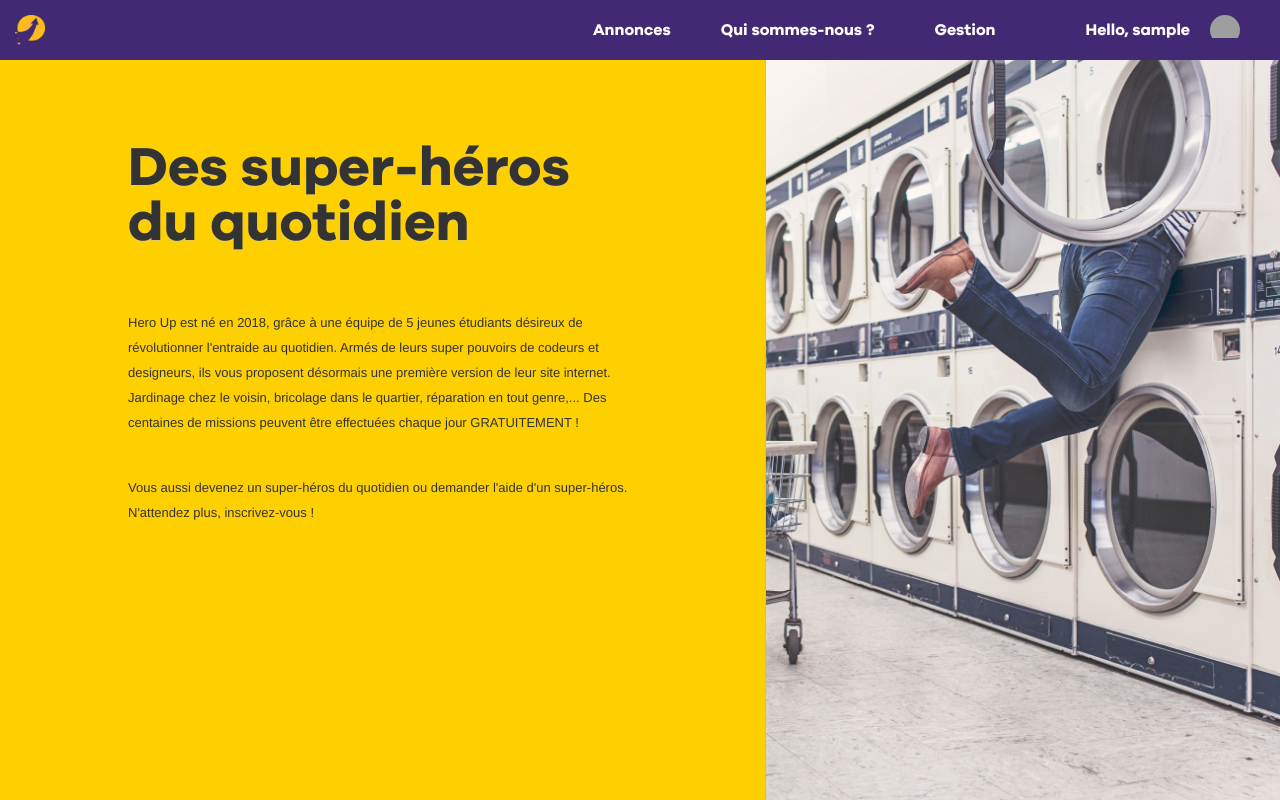
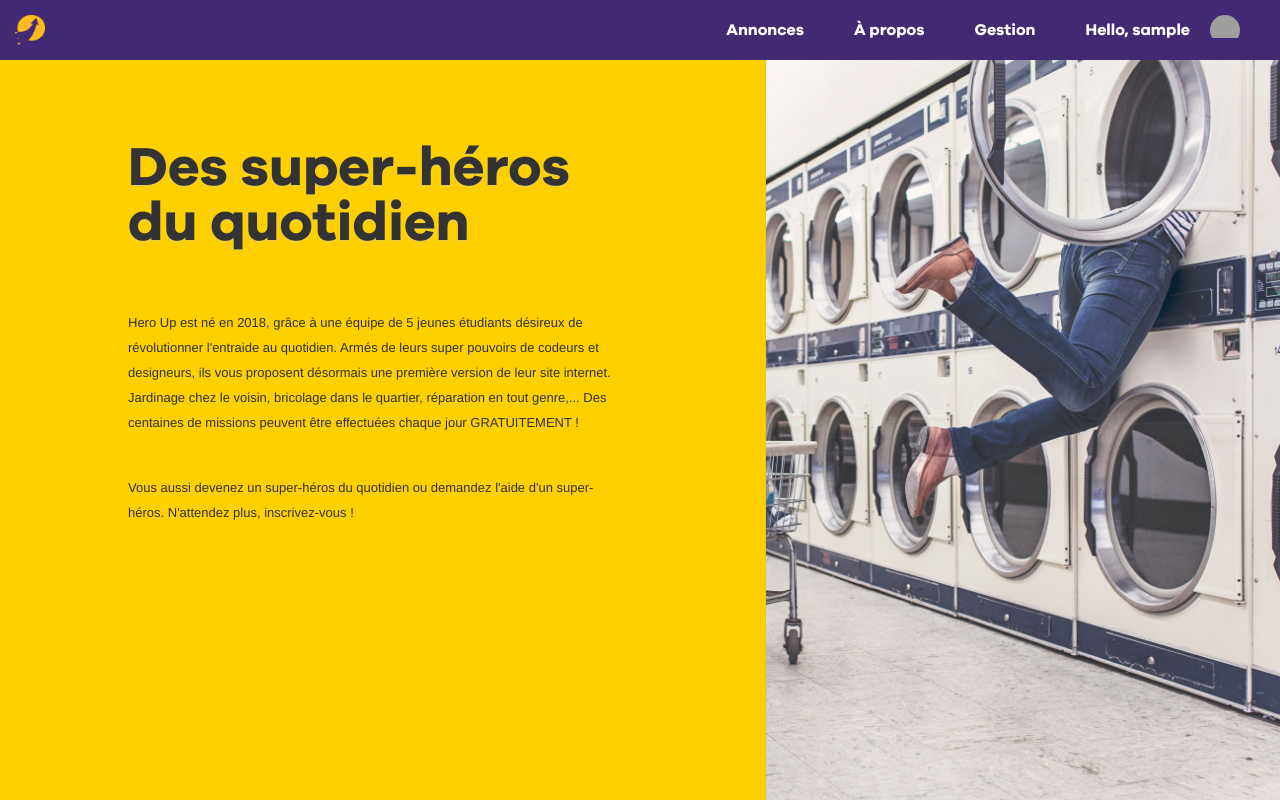
Before and after one commit to Rrrricky/superhero, a PHP site: template views/pages/about.php in a window 1280 px wide. Run offline with PHP 8.4, Linux system fonts and the light colour scheme; the visitor is signed in with stand-in values (Sample User, id 1); the template is opened without the code that fills it: most values are stand-ins (such as "Sample title", 1, 10 or a date in 2020); grey boxes are pictures that could not be loaded.

Commit message:
Clean header :sparkles:

```diff
--- a/models/model.php
+++ b/models/model.php
@@ -435,6 +435,12 @@ class Posts extends Model{
   }
 
   public function validate($_pdo){
+
+    $all_data = $this->$get_validate($_pdo);
+    echo '<pre>';
+    print_r($all_data);
+    echo '</pre>';
+
     $sql = 'INSERT INTO posts (category, title, description, location, date, name, email, phone)
             VALUES (:category, :title, :description, :location, :date, :name, :email, :phone)';
 
--- a/styles/reset.css
+++ b/styles/reset.css
@@ -136,4 +136,5 @@ table th {
 a {
     color:inherit;
     outline:none;
+    text-decoration: none;
 }
--- a/templates/header.php
+++ b/templates/header.php
@@ -7,7 +7,7 @@
       <span>Annonces</span>
     </a>
     <a class="app-header-nav__item" href="about">
-      <span >Qui sommes-nous ?</span>
+      <span >À propos</span>
     </a>
     <?= $header_container ?>   <!-- Specific element -->
   </nav>
--- a/views/pages/about.php
+++ b/views/pages/about.php
@@ -8,7 +8,7 @@
     <h1 class="app-about-title">Des super-héros du <span class="app-about-title__colored">quotidien</span></h1>
     <div class="app-about-description">
       <p class="app-about-description__graph"><strong>Hero Up</strong> est né en 2018, grâce à une équipe de 5 jeunes étudiants désireux de révolutionner l'entraide au quotidien. Armés de leurs super pouvoirs de codeurs et designeurs, ils vous proposent désormais une première version de leur site internet. Jardinage chez le voisin, bricolage dans le quartier, réparation en tout genre,... Des centaines de missions peuvent être effectuées chaque jour <strong>GRATUITEMENT</strong> !</p>
-      <p class="app-about-description__graph">Vous aussi devenez un super-héros du quotidien ou demander l'aide d'un super-héros. N'attendez plus, inscrivez-vous !</p>
+      <p class="app-about-description__graph">Vous aussi devenez un super-héros du quotidien ou demandez l'aide d'un super-héros. N'attendez plus, inscrivez-vous !</p>
       <? if(empty($_SESSION['pseudo'])): ?>
       <a class="app-about-register" href="register">
         <p>Nous rejoindre</p>
--- a/views/pages/validate_post.php
+++ b/views/pages/validate_post.php
@@ -1,5 +1,5 @@
 <?
   require 'models/model.php';
   $model = new Model;
-  $result = $model>validate_post($pdo);
+  $result = $model->validate($pdo);
 // $query = $pdo->exec('DELETE FROM posts_tovalidate WHERE id='.$_GET['id'])
--- a/views/partials/header.php
+++ b/views/partials/header.php
@@ -11,7 +11,7 @@
 
      <!-- If the user is admin -->
      <? if ($_SESSION['id_group'] == 1): ?>
-      <a class="app-header-nav__item app-header-nav__admin" href="admin">
+      <a class="app-header-nav__admin" href="admin">
         <span class="app-header-nav__item">Gestion</span>
       </a>
     <? endif ?>
```
